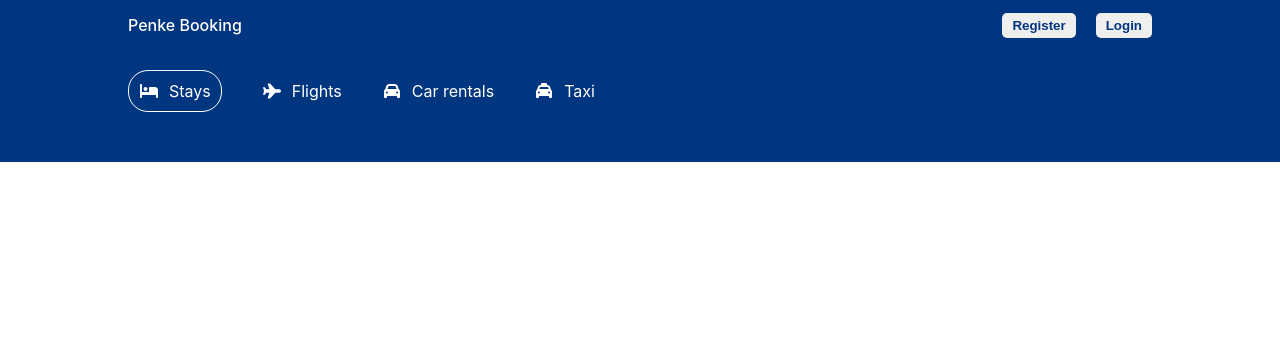
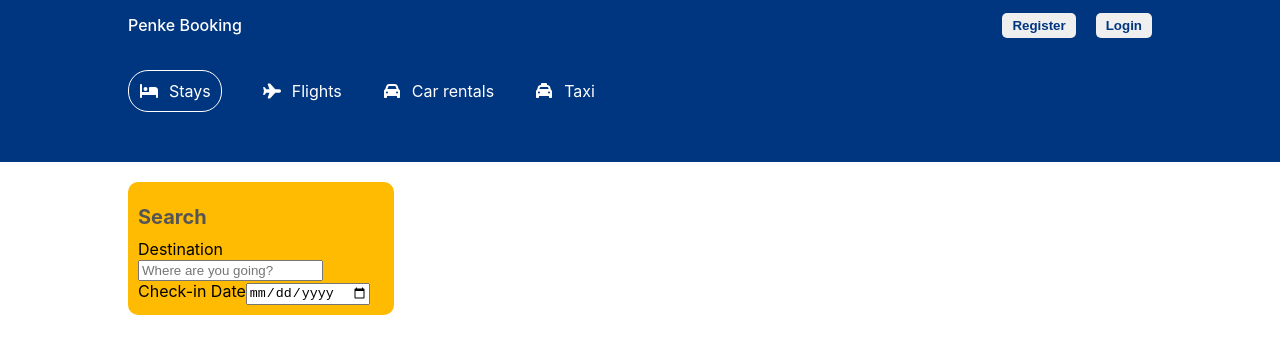
Before and after one commit to GabrielPenke292/booking, a React (Create React App) app: page /hotels in a window 1280 px wide. Shown: the top 354 px of the page. Built offline with nearby package versions, Linux system fonts and the light colour scheme.

Commit message:
navigate from home to hotels list

```diff
--- a/src/components/header/Header.jsx
+++ b/src/components/header/Header.jsx
@@ -6,9 +6,11 @@
 import 'react-date-range/dist/styles.css';
 import 'react-date-range/dist/theme/default.css';
 import { format } from 'date-fns';
+import { Navigate, useNavigate } from 'react-router-dom';
 
 export const Header = ({ type }) => {
     const [openDate, setOpenDate] = useState(false);
+    const [destination, setDestination] = useState("");
     const [openOptions, setOpenOptions] = useState(false);
     const [options, setOptions] = useState({
         adult: 1,
@@ -23,6 +25,11 @@
         }
     ]);
 
+    const navigate = useNavigate();
+
+    const handleSearch = () => {
+        navigate('/hotels', { state: {destination, date, options}});
+    }
 
     const handleOption = (name, operation) => {
         setOptions(prev => {
@@ -63,7 +70,7 @@
                         <div className="headerSearch">
                             <div className="headerSearchItem">
                                 <FontAwesomeIcon icon={faBed} className='headerIcon' />
-                                <input type="text" placeholder="Where are you going?" className="headerSearchInput" />
+                                <input type="text" placeholder="Where are you going?" className="headerSearchInput" value={destination} onChange={e => setDestination(e.target.value)} />
                             </div>
                             <div className="headerSearchItem">
                                 <FontAwesomeIcon icon={faCalendarDays} className='headerIcon' />
@@ -109,7 +116,7 @@
                             </div>
 
                             <div className="headerSearchItem">
-                                <button className="headerBtn">Search</button>
+                                <button className="headerBtn" onClick={handleSearch}>Search</button>
                             </div>
                         </div>
                     </>}
--- a/src/pages/list/List.jsx
+++ b/src/pages/list/List.jsx
@@ -1,12 +1,33 @@
 import React from 'react'
 import { Navbar } from '../../components/navbar/Navbar'
 import { Header } from '../../components/header/Header'
+import './list.css'
+import { useLocation } from 'react-router-dom'
 
 export const List = () => {
+  const location = useLocation();
+  console.log(location);
   return (
     <div>
       <Navbar />
       <Header type='list' />
+      <div className="listContainer">
+        <div className="listWrapper">
+          <div className="listSearch">
+            <h1 className="listTitle">Search</h1>
+            <div className="listItem">
+              <label htmlFor="destination">Destination</label>
+              <input type="text" placeholder='Where are you going?' />
+            </div>
+            <div className="listItem">
+              <label htmlFor="date">Check-in Date</label>
+              <input type="date" />
+            </div>
+            <div className="listItem"></div>
+          </div>
+          <div className="listResult"></div>
+        </div>
+      </div>
     </div>
   )
 }
--- /dev/null
+++ b/src/pages/list/list.css
@@ -0,0 +1,32 @@
+.listContainer{
+    display: flex;
+    justify-content: center;
+    margin-top: 20px;
+}
+
+.listWrapper{
+    width: 100%;
+    max-width: 1024px;
+    display: flex;
+    gap: 20px;
+}
+
+.listSearch{
+    flex: 1;
+    background-color: #febb02;
+    padding: 10px;
+    border-radius: 10px;
+    position: sticky;
+    top: 10px;
+    height: max-content;
+}
+
+.listResult{
+    flex: 3;
+}
+
+.listTitle{
+    font-size: 20px;
+    color: #555;
+    margin-bottom: 10px;
+}
```
